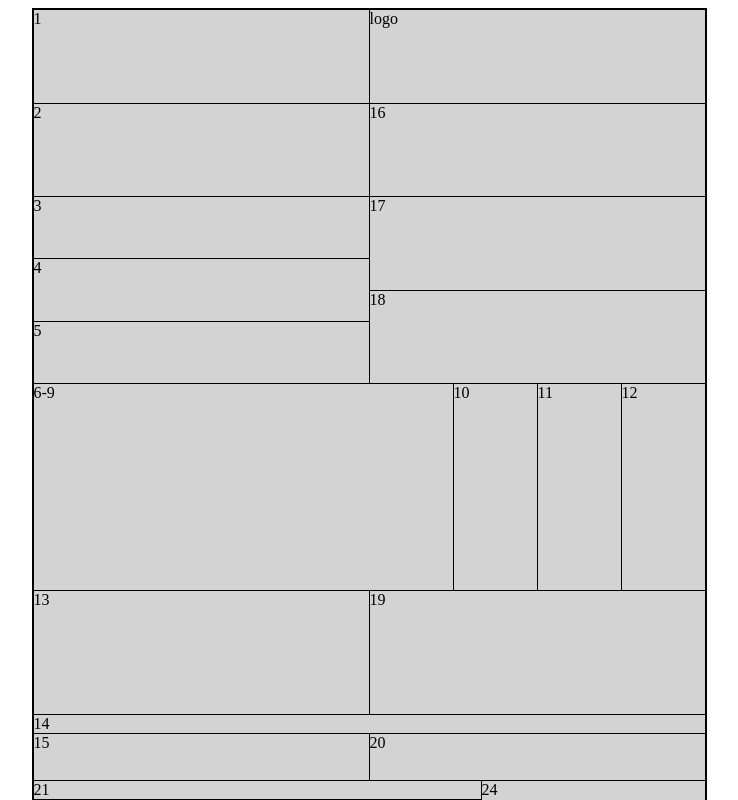
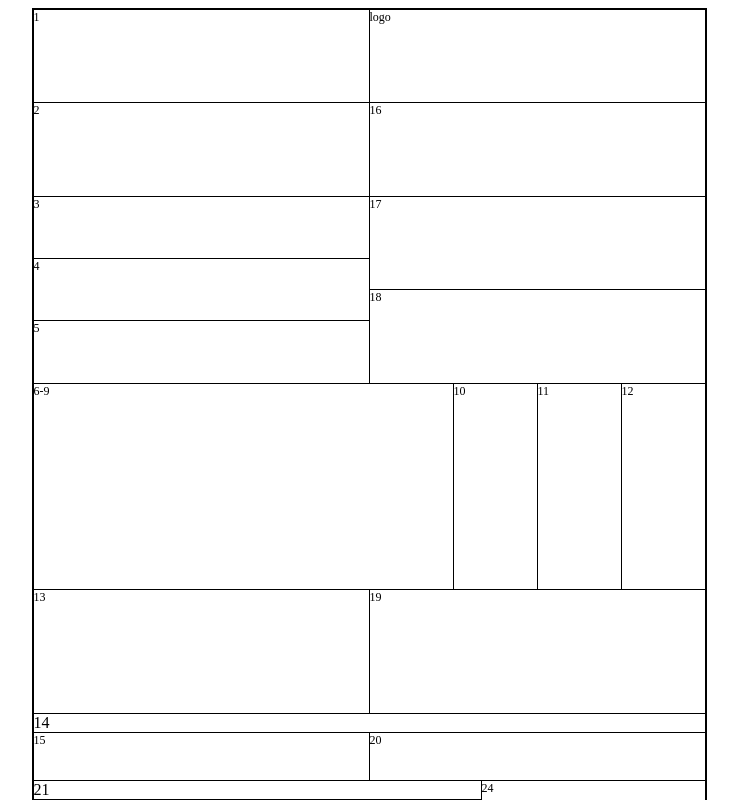
Before and after one commit to vilcinskij/CMR, a Next.js app: page /cmr in a window 1280 px wide. Shown: the top 800 px of the page, without its empty margins (271-1009 px from the left). Built offline with nearby package versions, Linux system fonts and the light colour scheme.

Commit message:
tex-area added

```diff
--- a/components/grafa.js
+++ b/components/grafa.js
@@ -1,7 +1,12 @@
 import styles from '../styles/Cmr.module.css'
 
-export default function Grafa({number}) {
+export default function Grafa({ number, title }) {
     return (
-        <div className={styles.grafa_border}>{number}</div>
+        <div className={styles.grafa_border}>
+            <div className={styles.grafa_description}>{number}{title}</div>
+            <div className={styles.grafa_input}>
+                <textarea className={styles.grafa_textarea}></textarea>
+            </div>
+        </div>
     )
 }
--- a/pages/cmr.js
+++ b/pages/cmr.js
@@ -34,8 +34,7 @@ const Cmr = () => {
                 <Grafa number='19' />
             </div>
             <div className={styles.l14}>
-                <Grafa number='14' />
-
+                <div className={styles.grafa_border}>14</div>
             </div>
             <div className={styles.l15_20}>
                 <Grafa number='15' />
@@ -43,7 +42,8 @@ const Cmr = () => {
             </div>
             <div className={styles.l21_24}>
                 <div className={styles.b21_23}>
-                    <Grafa number='21' />
+                    {/* <Grafa number='21' /> */}
+                    <div className={styles.grafa_border}>21</div>
                     <div className={styles.b22_23}>
                         <Grafa number='22' />
                         <Grafa number='23' />
--- a/styles/Cmr.module.css
+++ b/styles/Cmr.module.css
@@ -1,13 +1,33 @@
 .grafa_border {
   border-bottom: solid black 1px;
   border-right: solid black 1px;
+}
+
+.grafa_description {
+  font-size: 12px;
+}
+
+.grafa_input {
+  height: 100%;
+}
+
+.grafa_textarea {
+  width: calc(100% - 20px);
+  height: calc(100% - 25px);
+  border: none;
+  resize: none;
+  font-size: 11px;
+  overflow: hidden;
+}
+
+.grafa_input {
+  margin-left: 10px;
 }
 
 .mainCmrBlank {
   margin: auto;
   width: 672px;
   height: 1060px;
-  background-color: lightgray;
   border-top: solid black 2px;
   border-left: solid black 2px;
   border-bottom: solid black 1px;
--- a/styles/Cmr.module.scss
+++ b/styles/Cmr.module.scss
@@ -1,13 +1,34 @@
 .grafa_border {
     border-bottom: solid black 1px;
     border-right: solid black 1px;
+}
+
+.grafa_description {
+    font-size: 12px;
+}
+
+.grafa_input {
+    height: 100%;
+}
+
+.grafa_textarea {
+    width: calc(100% - 20px);
+    height: calc(100% - 25px);
+    border: none;
+    resize: none;
+    font-size: 11px;
+    overflow: hidden;
+}
+
+.grafa_input {
+    margin-left: 10px;
 }
 
 .mainCmrBlank {
     margin: auto;
     width: 672px;
     height: 1060px;
-    background-color: lightgray;
+    // background-color: lightgray;
     border-top: solid black 2px;
     border-left: solid black 2px;
     border-bottom: solid black 1px;
```
Also changed, not shown: 1 other file (tests, documents, lock files or other folders).
